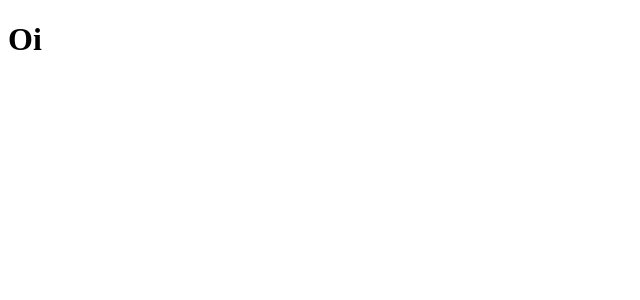
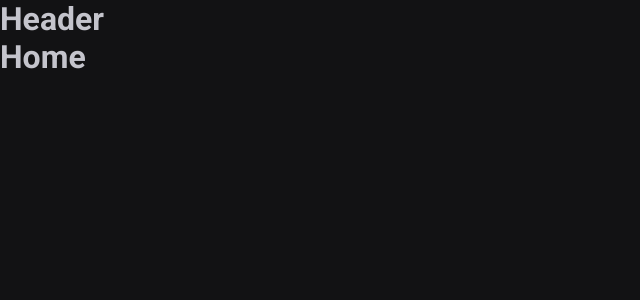
Before and after one commit to raissacmp/pomodoro-timer, a React (Vite) app: page / in a window 1280 px wide. Shown: the top 300 px of the page, without its empty margins (0-640 px from the left). Built offline with nearby package versions, Linux system fonts and the light colour scheme.

Commit message:
feat: config routes

```diff
--- a/src/App.tsx
+++ b/src/App.tsx
@@ -1,4 +1,6 @@
 import { ThemeProvider } from "styled-components";
+import { Router } from "./Router";
+import { BrowserRouter } from "react-router-dom";
 
 import { GlobalStyle } from "./styles/global";
 import { defaultTheme } from "./styles/themes/default";
@@ -6,7 +8,10 @@
 export function App() {
   return (
     <ThemeProvider theme={defaultTheme}>
-      <h1>Oi</h1>
+      <GlobalStyle />
+      <BrowserRouter>
+        <Router />
+      </BrowserRouter>
     </ThemeProvider>
   );
 }
--- /dev/null
+++ b/src/Router.tsx
@@ -0,0 +1,16 @@
+import { Routes, Route } from "react-router-dom";
+import { Home } from "./pages/Home";
+import { History } from "./pages/History";
+import { DefaultLayout } from "./layouts/DefaultLayout";
+
+export function Router() {
+  return (
+    <Routes>
+      <Route path="/" element={<DefaultLayout />}>
+        <Route path="/" element={<Home />} />
+        {/* passar a rota e o componente que vai ser renderizado nela */}
+        <Route path="/history" element={<History />} />
+      </Route>
+    </Routes>
+  );
+}
--- /dev/null
+++ b/src/components/Header.tsx
@@ -0,0 +1,3 @@
+export function Header() {
+  return <h1>Header</h1>;
+}
--- /dev/null
+++ b/src/layouts/DefaultLayout.tsx
@@ -0,0 +1,11 @@
+import { Outlet } from "react-router-dom";
+import { Header } from "../components/Header";
+
+export function DefaultLayout() {
+  return (
+    <>
+      <Header />
+      <Outlet />
+    </>
+  );
+}
--- /dev/null
+++ b/src/pages/History.tsx
@@ -0,0 +1,3 @@
+export function History() {
+  return <h1>History</h1>;
+}
--- /dev/null
+++ b/src/pages/Home.tsx
@@ -0,0 +1,3 @@
+export function Home() {
+  return <h1>Home</h1>;
+}
```
